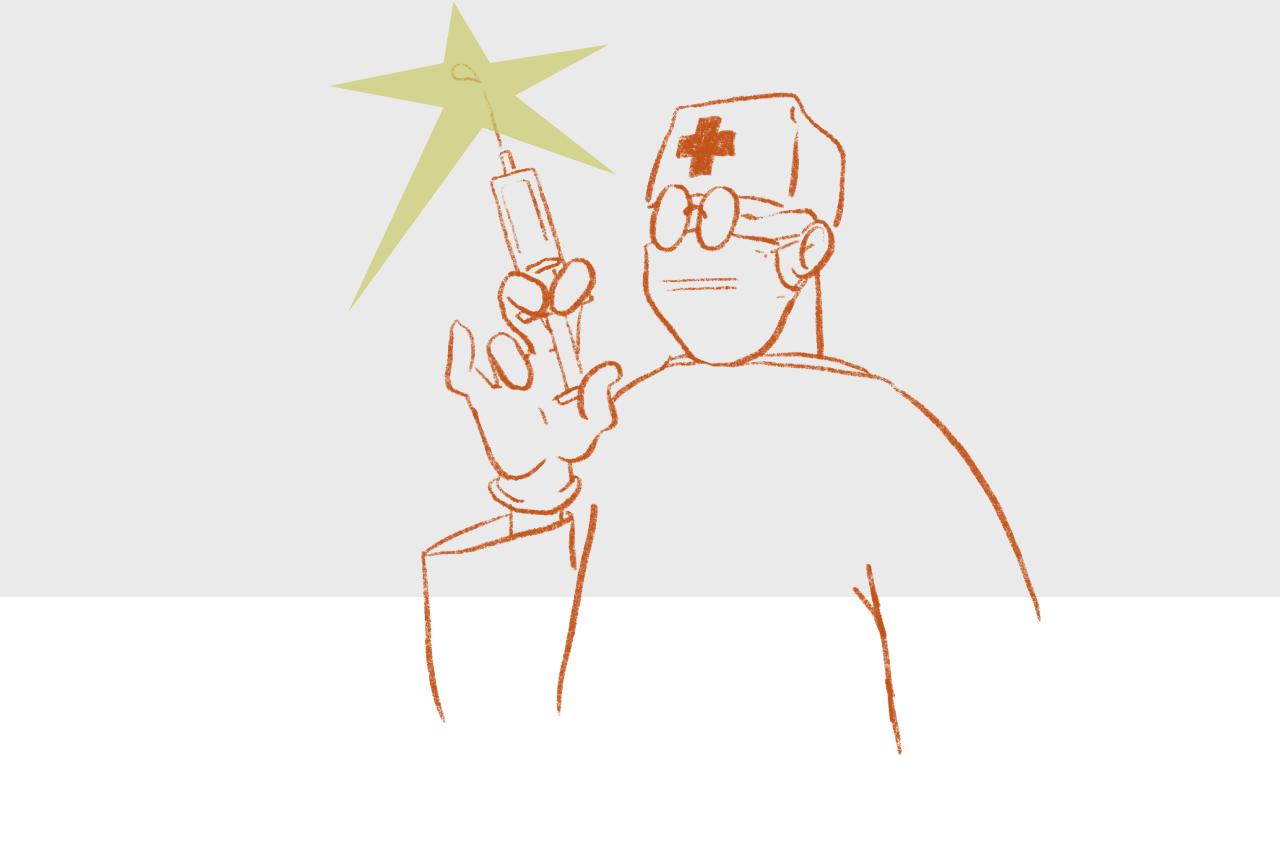
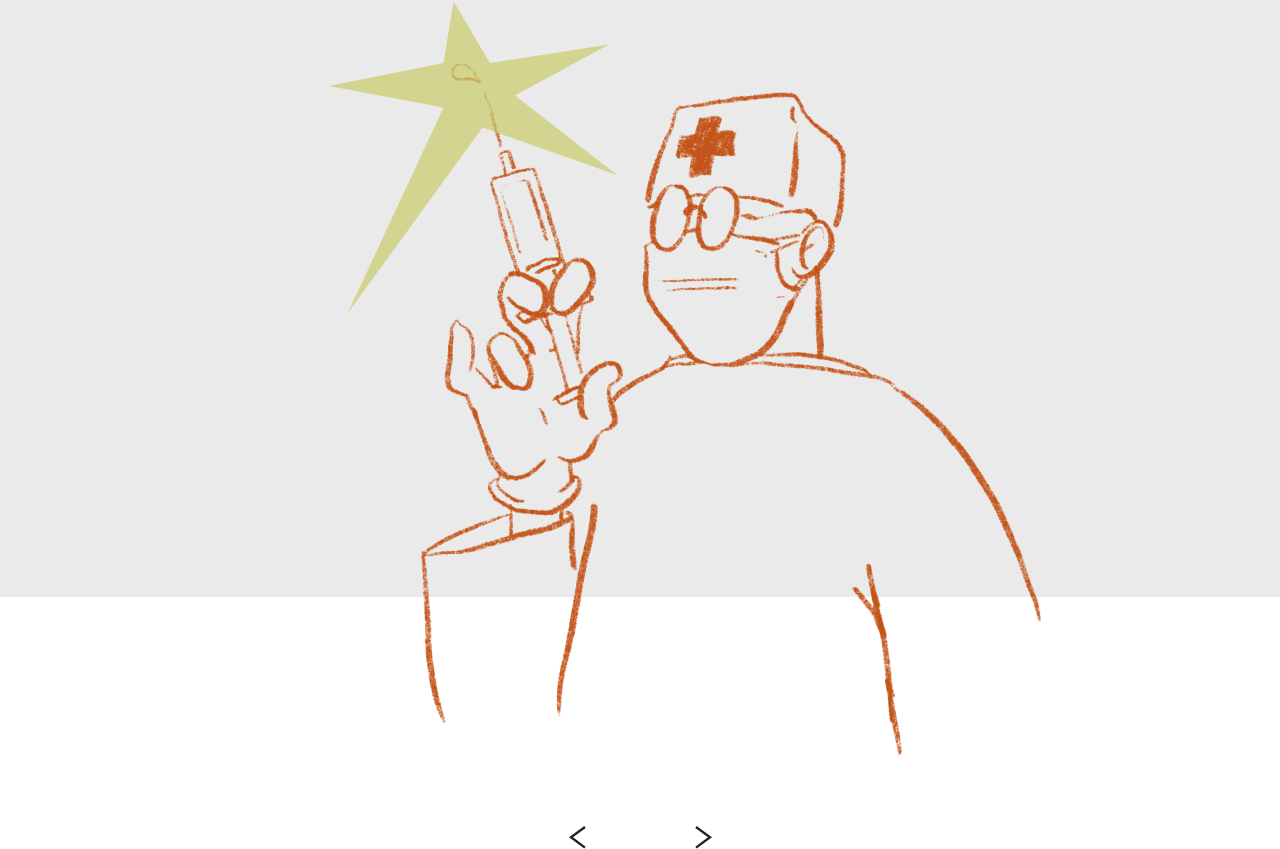
Before and after one commit to RedberryInternship/tsukho-covid-questionare, a React (Vite) app: page /form/third-page in a window 1280 px wide. Shown: the part 203-1052 px from the top of the page. Before the commit the page ends 974 px from the top, so only its background shows below. Built offline with nearby package versions, Linux system fonts and the light colour scheme; what tailwindcss-animation-delay would draw is missing.

Commit message:
feat: add arrows and links
I imported arrows as svgs and links are already implemented and it is possible to navigate through form

```diff
--- a/src/components/Layout/Layout.tsx
+++ b/src/components/Layout/Layout.tsx
@@ -2,14 +2,16 @@ import { layoutProps } from '~/types/layout';
 
 const Layout = ({ children, page }: layoutProps) => {
   return (
-    <div className='bg-white-150 h-screen pt-[97px] pl-50 pr-50'>
+    <div className='bg-white-150 h-screen pt-[97px] pl-50 pr-50 '>
       <div className='flex justify-between items-center pb-[23px] border-b-2 border-neutral-850'>
         <img src='/assets/icons/redberry-letter-logo.png' alt='logo' />
         <h1 className='font-bold text-neutral-850 text-[40px] leading-[40px]'>
           {page}/4
         </h1>
       </div>
-      <div className='pt-[42px]'>{children}</div>
+      <div className='pt-[42px] min-h-[890px] flex flex-col justify-between'>
+        {children}
+      </div>
     </div>
   );
 };
--- /dev/null
+++ b/src/components/icons/ArrowLeft.tsx
@@ -0,0 +1,15 @@
+const ArrowLeft = () => {
+  return (
+    <svg
+      width='18'
+      height='23'
+      viewBox='0 0 18 23'
+      fill='none'
+      xmlns='http://www.w3.org/2000/svg'
+    >
+      <path d='M17 1L3 11.3158L17 21.6316' stroke='#232323' strokeWidth='2.4' />
+    </svg>
+  );
+};
+
+export default ArrowLeft;
--- /dev/null
+++ b/src/components/icons/ArrowRight.tsx
@@ -0,0 +1,15 @@
+const ArrowRight = () => {
+  return (
+    <svg
+      width='18'
+      height='23'
+      viewBox='0 0 18 23'
+      fill='none'
+      xmlns='http://www.w3.org/2000/svg'
+    >
+      <path d='M1 1L15 11.3158L1 21.6316' stroke='#232323' strokeWidth='2.4' />
+    </svg>
+  );
+};
+
+export default ArrowRight;
--- /dev/null
+++ b/src/components/icons/index.ts
@@ -0,0 +1,2 @@
+export { default as ArrowLeft } from './ArrowLeft';
+export { default as ArrowRight } from './ArrowRight';
--- a/src/components/index.ts
+++ b/src/components/index.ts
@@ -1 +1,2 @@
 export * from './Layout';
+export * from './icons';
--- /dev/null
+++ b/src/helpers/hooks/index.ts
@@ -0,0 +1 @@
+export { default as useQuery } from './useQuery';
--- /dev/null
+++ b/src/helpers/index.ts
@@ -0,0 +1 @@
+export * from './hooks';
--- a/src/pages/FormPages/FirstPage.tsx
+++ b/src/pages/FormPages/FirstPage.tsx
@@ -1,5 +1,6 @@
-import { Layout } from '~/components';
-import useQuery from '~/helpers/hooks/useQuery';
+import { ArrowRight, Layout } from '~/components';
+import { Link } from 'react-router-dom';
+import { useQuery } from '~/helpers';
 
 const FirstPage = () => {
   const startingPoint = useQuery();
@@ -23,6 +24,14 @@ const FirstPage = () => {
           />
         </div>
       </div>
+
+      <div className='w-full flex justify-center'>
+        <div className='w-[145px] flex justify-end'>
+          <Link to='../form/second-page?starting-point=forward'>
+            <ArrowRight />
+          </Link>
+        </div>
+      </div>
     </Layout>
   );
 };
--- a/src/pages/FormPages/FourthPage.tsx
+++ b/src/pages/FormPages/FourthPage.tsx
@@ -1,4 +1,5 @@
-import { Layout } from '~/components';
+import { Link } from 'react-router-dom';
+import { ArrowLeft, Layout } from '~/components';
 
 const FourthPage = () => {
   return (
@@ -15,6 +16,13 @@ const FourthPage = () => {
           <div className='absolute  bg-lime-350 opacity-70 ' />
         </div>
       </div>
+      <div className='w-full flex justify-center'>
+        <div className='w-[145px] flex justify-between '>
+          <Link to={'../form/third-page?starting-point=backward'}>
+            <ArrowLeft />
+          </Link>
+        </div>
+      </div>
     </Layout>
   );
 };
--- a/src/pages/FormPages/SecondPage.tsx
+++ b/src/pages/FormPages/SecondPage.tsx
@@ -1,5 +1,6 @@
-import { Layout } from '~/components';
-import useQuery from '~/helpers/hooks/useQuery';
+import { Link } from 'react-router-dom';
+import { ArrowLeft, ArrowRight, Layout } from '~/components';
+import { useQuery } from '~/helpers';
 
 const SecondPage = () => {
   const startingPoint = useQuery();
@@ -23,6 +24,17 @@ const SecondPage = () => {
           />
         </div>
       </div>
+
+      <div className='w-full flex justify-center'>
+        <div className='w-[145px] flex justify-between '>
+          <Link to={'../form/first-page?starting-point=backward'}>
+            <ArrowLeft />
+          </Link>
+          <Link to={'../form/third-page?starting-point=forward'}>
+            <ArrowRight />
+          </Link>
+        </div>
+      </div>
     </Layout>
   );
 };
--- a/src/pages/FormPages/ThirdPage.tsx
+++ b/src/pages/FormPages/ThirdPage.tsx
@@ -1,4 +1,5 @@
-import { Layout } from '~/components';
+import { Link } from 'react-router-dom';
+import { ArrowLeft, ArrowRight, Layout } from '~/components';
 
 const ThirdPage = () => {
   return (
@@ -19,6 +20,17 @@ const ThirdPage = () => {
           <div className='absolute  bg-lime-350 opacity-70 ' />
         </div>
       </div>
+
+      <div className='w-full flex justify-center'>
+        <div className='w-[145px] flex justify-between '>
+          <Link to={'../form/second-page?starting-point=backward'}>
+            <ArrowLeft />
+          </Link>
+          <Link to={'../form/fourth-page?starting-point=forward'}>
+            <ArrowRight />
+          </Link>
+        </div>
+      </div>
     </Layout>
   );
 };
```
